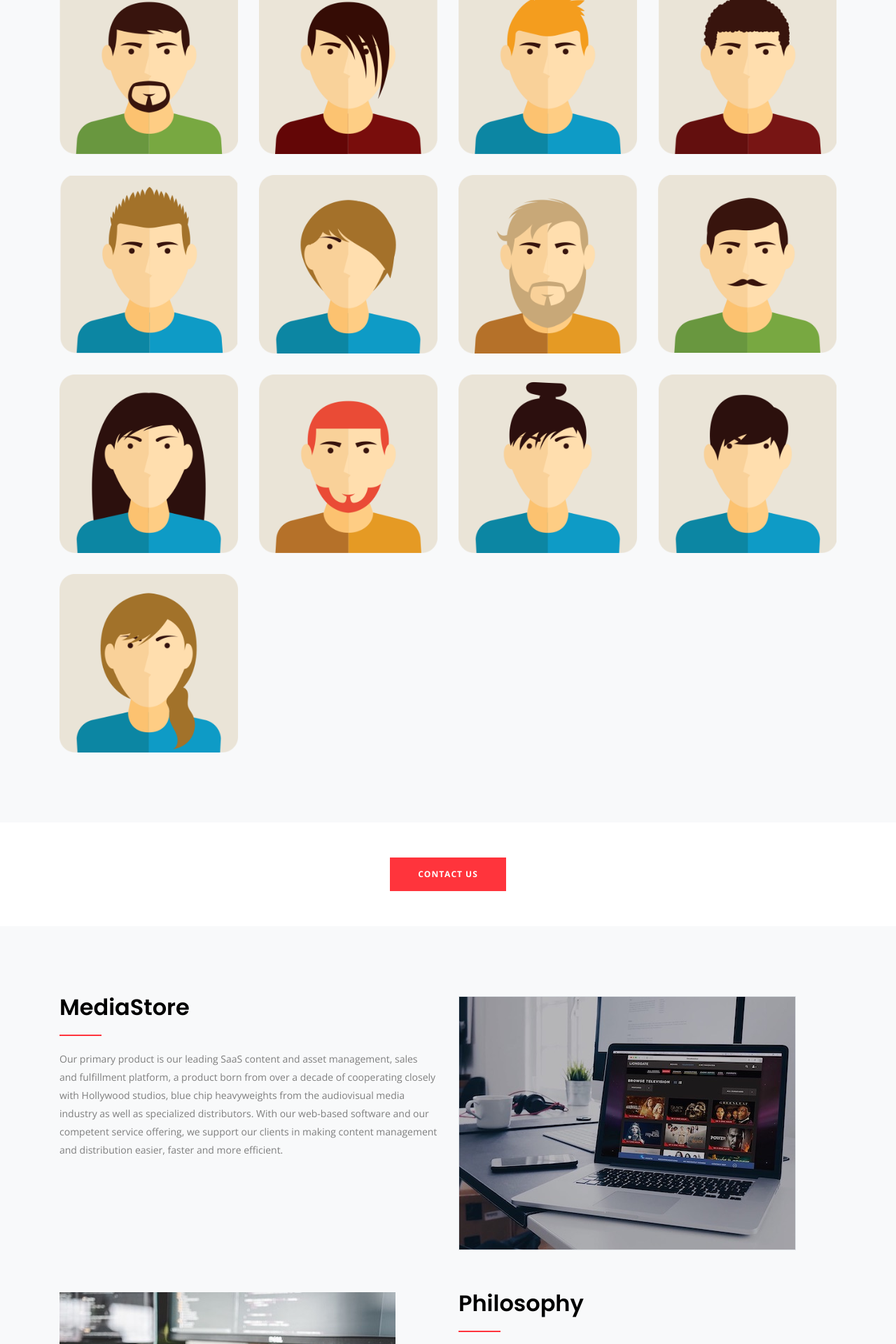
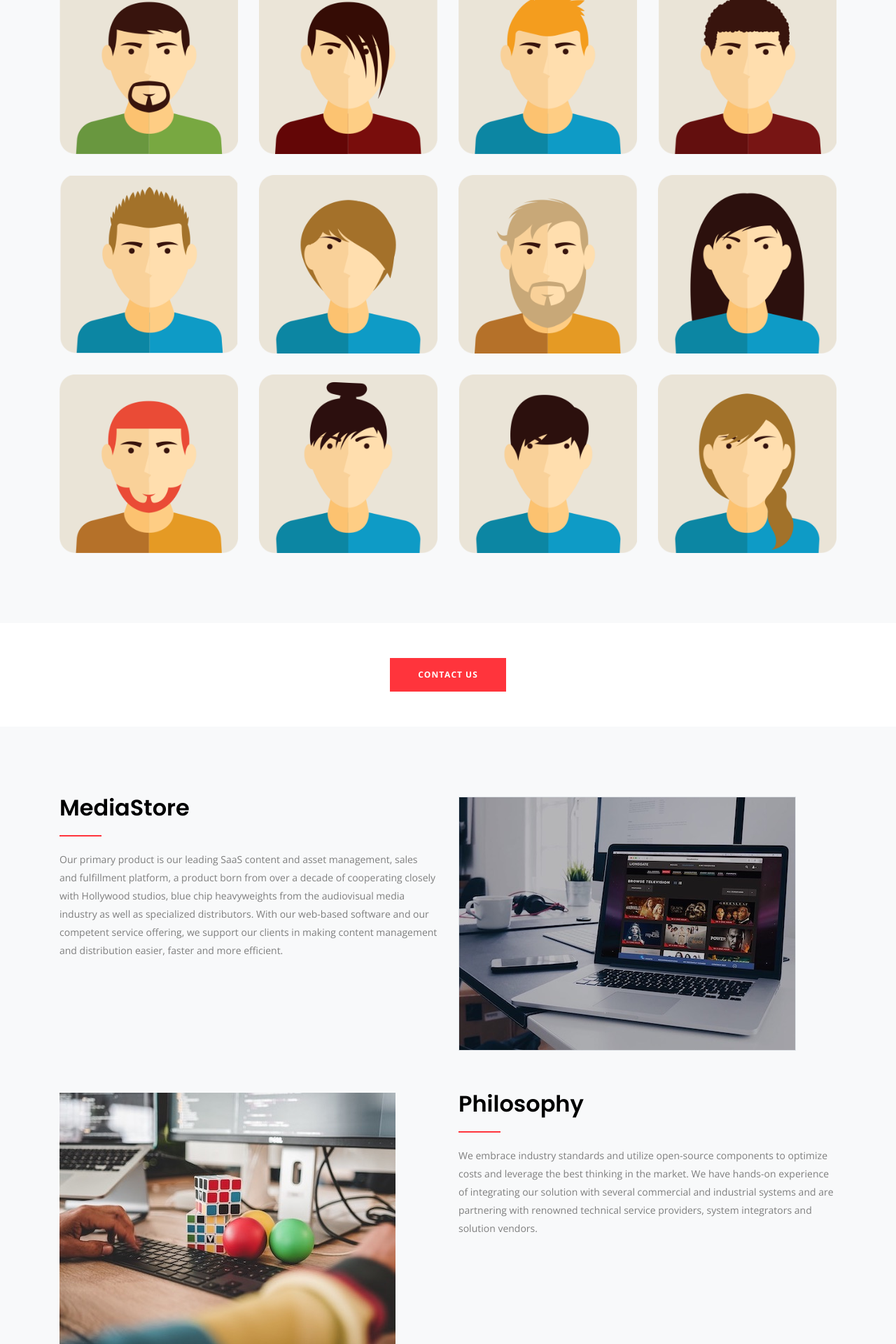
Before and after one commit to mediafellows/mediafellows.github.io, a Jekyll site: the page built from pages/about.html, in a window 1280 px wide. Shown: the part 1080-3000 px from the top of the page at 70% size. Built offline with Jekyll 4.4.1, drawn with Linux system fonts in a browser that asks for light colours.

Commit message:
remove mick (for now)

```diff
--- a/_includes/team/members.html
+++ b/_includes/team/members.html
@@ -90,17 +90,6 @@
             <div class="col-xl-3 col-lg-3 col-md-6 mb-30">
                 <div class="single-team text-center "  data-wow-delay=".8s">
                     <div class="team-img">
-                        <img src="{{site.baseurl}}/assets/img/team/mick.png" alt="Mick Alene">
-                    </div>
-                    <div class="team-info">
-                        <h3>Mick Alene</h3>
-                        <span>Sales and Business Development</span>
-                    </div>
-                </div>
-            </div>
-            <div class="col-xl-3 col-lg-3 col-md-6 mb-30">
-                <div class="single-team text-center "  data-wow-delay=".8s">
-                    <div class="team-img">
                         <img src="{{site.baseurl}}/assets/img/team/ermira.png" alt="Ermira Rushani">
                     </div>
                     <div class="team-info">
```
